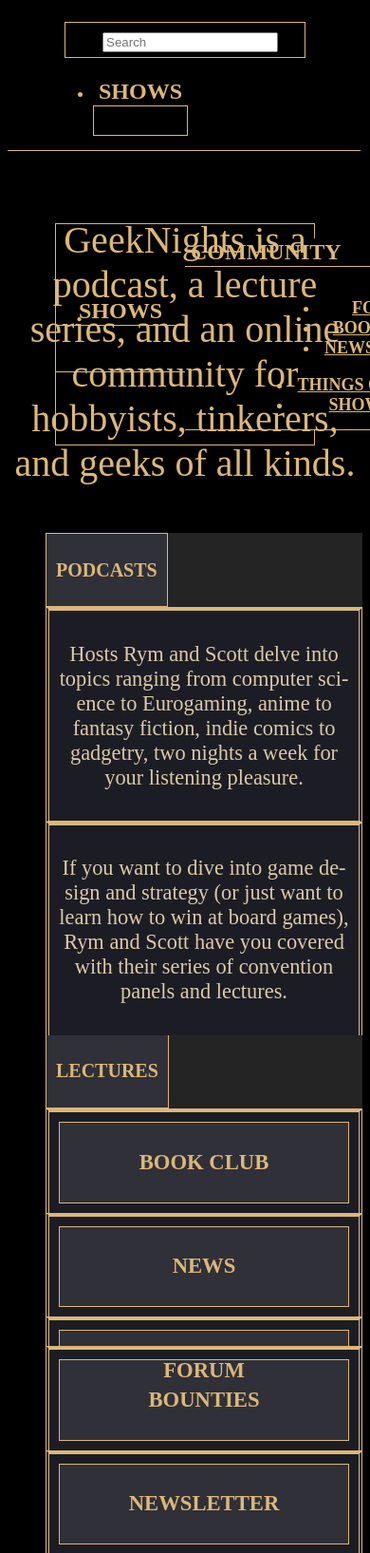
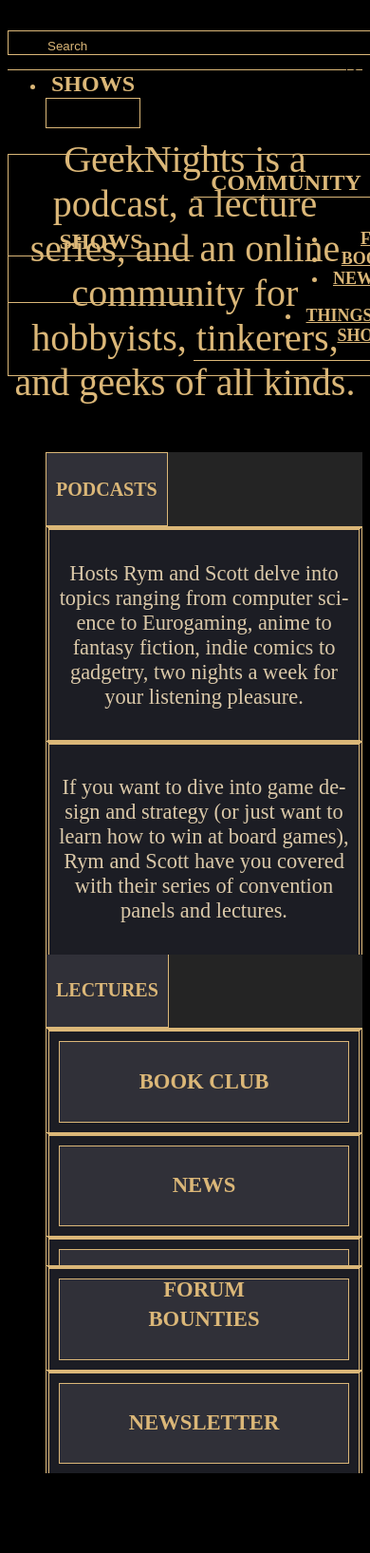
Before and after one commit to Apreche/frontrowcrew, a Django app: page / in a window 390 px wide; the page is wider, and only the part inside the window is pictured. Shown: the top 1635 px of that part at 95% size. Run offline with Django 3.2, Linux system fonts and the light colour scheme; data that the repository does not hold is empty; style sheets or scripts are compiled from the project's sources; parts of the project's set-up code (start-up, migrations or seed data) failed here and were passed over.

Commit message:
responsive header is now responding

```diff
--- a/static/src/css/header.scss
+++ b/static/src/css/header.scss
@@ -2,6 +2,14 @@
 @use "colours" as c;
 @use "fonts" as f;
 @use "mixins" as m;
+
+/** Variables **/
+$header-padding-v: 10px;            // Padding applied to top and bottom
+$header-padding-h-sm: 15px;         // Padding applied to left and right below bp.$l
+$header-padding-h-lg: 50px;         // Padding applied to left and right at bp.$l
+$header-height-sm: 65px;            // Header height on smallest screens
+$header-height-md: 105px;           // Header height on screens up to bp.$m
+$header-height-lg: 130px;           // Header height above bp.$m
 
 %header-subnav-font-styles {
     color: c.$gold;
@@ -10,12 +18,31 @@
     font-size: f.$header-subnav-font-size;
 }
 
+%search-form-styles{
+    background: c.$black;
+    color: inherit;
+    border: 1px solid;
+    text-indent: 10px;
+}
+
+
 header{
     background-color: c.$black;
-    height: 130px;
+    height: $header-height-sm;
     font-weight: bold;
-    padding: 10px 50px;
+    padding: 0px;
     border-bottom: 1px solid c.$gold;
+    @media(min-width: bp.$s){
+        height: $header-height-md;
+        padding: $header-padding-v $header-padding-h-sm;
+    }
+    @media(min-width: bp.$m){
+        height: $header-height-lg;
+    }
+    @media(min-width: bp.$l){
+        padding-left: $header-padding-h-lg;
+        padding-right: $header-padding-h-lg;
+    }
 }
 
 nav{
@@ -24,54 +51,17 @@
     text-transform: uppercase;
 }
 
-form.uk-search{
-    background-color: c.$black;
-    color: c.$gold;
-    border: 1px solid c.$gold;
-    margin: 5px 10px;
-    padding: 5px 10px;
-    span{
-        padding-left: 5px;
-        svg{
-            color: c.$gold;
-        }
-    }
-    input.uk-search-input{
-        &::placeholder{
-        }
-    }
-    @media(min-width: bp.$s){
-        border: none;
-        span{
-            border: 1px solid;
-        }
-        &::placeholder{
-        }
-    }
-    @media(min-width: bp.$m){
-
-    }
-    @media(min-width: bp.$l){
-        input.uk-search-input,
-        %search-input{
-            background-color: c.$black;
-            color: c.$gold;
-            font-size: 1.1em;
-            padding-left: 10%;
-            font-family: f.$serif-font;
-            &::placeholder{
-                @extend %search-input;
-                padding-left: 0;
-            }
-        }
-    }
-}
-
 .uk-navbar-center,
 .uk-navbar-center-left,
 .uk-navbar-center-right{
     height: 100%;
     display: flex;
+}
+
+.uk-navbar-left{
+    @media(min-width: bp.$s){
+        position: relative;
+    }
 }
 
 .uk-navbar-center.nav-center{
@@ -99,6 +89,7 @@
     }
 }
 
+/** SVGs and Logos **/
 %header-logo{
     svg{
         max-height: 100%;
@@ -116,7 +107,7 @@
     width: 200px;
 }
 
-img.uk-logo,{
+img.uk-logo{
     max-height: 100%;
     cursor: pointer;
     max-width: 50vw;
@@ -128,17 +119,151 @@
     color: c.$gold;
 }
 
+/** Toggle icons **/
+.uk-navbar-toggle{
+    color: inherit;
+    min-height: unset;
+    &:hover,
+    &:focus,
+    &[aria-expanded=true]{
+        color: inherit;
+    }
+}
+
+.search-toggle{
+    display: inline-block;
+}
+
+/** Search form **/
+form.uk-search{
+    color: c.$gold;
+    border: 1px solid c.$gold;
+    width: 100%;
+    font-family: f.$serif-font;
+    span{
+        padding-left: 5px;
+        svg{
+            color: c.$gold;
+            z-index: 1;
+        }
+    }
+    input.uk-search-input,
+    input.uk-search-input[aria-expanded=true]{
+        @extend %search-form-styles;
+        border: unset;
+        &::placeholder{
+            color: inherit;
+            @media(min-width: bp.$s){
+                @media(max-width: bp.$m){
+                    color: c.$black;
+                }
+            }
+        }
+        &:-webkit-autofill{
+            color: c.$blue !important;
+        }
+    }
+    @media(min-width: bp.$s){
+        border: none;
+        input.uk-search-input{
+            text-indent: 25px;
+            &:active,
+            &:focus,
+            &[aria-expanded=true]{
+                border-bottom: 1px solid;
+            }
+        }
+        span{
+            @media(max-width: bp.$m){
+                top: -1px !important;
+            }
+        }
+    }
+    @media(min-width: bp.$l){
+        input.uk-search-input,
+        %search-input{
+            background-color: c.$black;
+            color: c.$gold;
+            font-size: 1.1em;
+            padding-left: 10%;
+            text-indent: unset;
+            font-family: f.$serif-font;
+            &::placeholder{
+                @extend %search-input;
+                padding-left: 0;
+            }
+        }
+    }
+}
+
+/** Dropdowns **/
 .header-dropdown-box{
     @include m.dropdowns;
+}
+
+.search-drop, .mobile-burger-dropbar{
+    top: calc($header-height-sm - 1px) !important;
+    left: 0 !important;
+    @media(min-width: bp.$s){
+        top: calc($header-height-md - 11px) !important;
+    }
+    @media(max-width: bp.$m){
+        width: 100vw;
+    }
+}
+
+.search-drop{
+    //left: 0 !important;
+    @media(min-width: bp.$s){
+        width: 100%;
+        display: block;
+        top: calc(($header-height-md - 2*$header-padding-v)/2 - 14.5px) !important;
+        left: $header-padding-h-sm;
+    }
+    @media(min-width: bp.$m){
+        top: calc(($header-height-lg - 2*$header-padding-v)/2 - 14.5px) !important;
+        left: 52px !important;
+    }
 }
 
 .mobile-burger-dropbar{
     @include m.dropdowns;
     @extend %header-subnav-font-styles;
     padding: 15px 0px;
+    .uk-navbar-center,
+    .uk-navbar-center-left,
+    .uk-navbar-center-right{
+        height: 100%;
+        display: flex;
+    }
+
+    .uk-navbar-center.nav-center{
+        @media(max-width: bp.$m){
+            position: relative;
+            order: -1;
+            top: unset;
+            left: unset;
+            transform: unset;
+        }
+    }
+
+    .header-button{
+        background-color: c.$black;
+        color: c.$gold;
+        font-weight: bold;
+        font-family: f.$serif-font;
+        font-size: f.$header-font-size;
+        text-transform: uppercase;
+        border: none;
+        transition-duration: 0.3s;
+        &:hover{
+            color: c.$light-gold;
+            text-decoration: underline;
+        }
+    }
     .header-dropdown-box{
         width: 100vw !important;
-        left: -9vw !important;
+        left: 0vw !important;
         top: 59px !important;
         border-left: none;
         border-right: none;
@@ -146,6 +271,14 @@
             display: flex;
             @extend .flex-center;
         }
+        @media(max-width: bp.$s){
+            .uk-grid-margin{
+                margin: unset;
+            }
+        }
+    }
+    @media(min-width: bp.$s){
+        left: -$header-padding-h-sm !important;
     }
 }
 
--- a/templates/base.html
+++ b/templates/base.html
@@ -12,11 +12,14 @@
   </head>
   <body>
     {% block body %}
-    <header id="gn-header" class="uk-width-1-1 uk-sticky nav-drop-boundary">
+    <header id="gn-header" class="uk-width-1-1 uk-sticky">
         <nav class="uk-navbar" uk-navbar>
             <div class="uk-navbar-left uk-width-1-4@m">
-                <form id="site-search" class="uk-search" role="search" method="get" action="/search/">
-                    <span uk-search-icon></span>
+                <div class="search-wrapper">
+                    <a class="uk-navbar-toggle search-toggle uk-hidden@s" uk-search-icon href="#"></a>
+                    <div class="uk-drop search-drop" uk-drop="mode: click;">
+                        <form id="site-search" class="uk-search" role="search" method="get" action="/search/" autocomplete="off">
+                            <span class="uk-visible@s" uk-search-icon></span>
                             <input
                                 type="search"
                                 id="site-search-input"
@@ -28,6 +31,8 @@
                                 required
                             />
                         </form>
+                    </div>
+                </div>
             </div>
             <div class="uk-navbar-center nav-center uk-width-3-5@s">
                 <div class="nav-shows uk-navbar-center-left uk-visible@m">
@@ -72,10 +77,10 @@
                 <a class="uk-navbar-toggle" href="#">
                     <img class="burger" src="{% static "src/icons/menu.svg" %}" uk-svg>
                 </a>
-                <div class="mobile-burger-dropbar uk-width-1-1" uk-drop="pos: bottom-center; offset: 24; boundary: .nav-drop-boundary; stretch: x">
+                <div class="mobile-burger-dropbar" uk-drop="pos: bottom-center; stretch: x">
                     <div class="uk-dropdown-nav burger-drop">
                         <div><button type="button" class="header-button">Shows</button>
-                            <div class="header-dropdown-box" uk-dropdown="pos:bottom-justify; offset: 24; mode:click">
+                            <div class="header-dropdown-box" uk-dropdown="mode:click">
                                 <ul class="uk-nav uk-dropdown-nav header-subnav-ul">
                                     {% for nav_show in nav_shows %}
                                     <li><a href="{% url 'show-detail' nav_show.slug %}">{{ nav_show.title }}</a></li>
@@ -88,7 +93,7 @@
                         {% endcomment %}
                         <div><button type="button" class="header-button">Community</button>
                             <div class="header-dropdown-box" uk-dropdown="mode:click">
-                                <div class="uk-child-width-1-2" uk-grid>
+                                <div class="uk-child-width-1-2@s" uk-grid>
                                     <div>
                                         <ul class="uk-nav uk-dropdown-nav header-subnav-ul">
                                             <li><a href="#">Forum</a></li>
```
Lines whose indentation alone changed are shown as unchanged.
